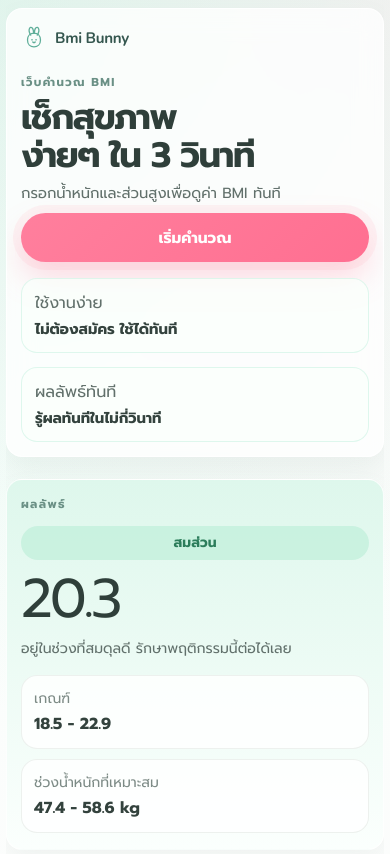
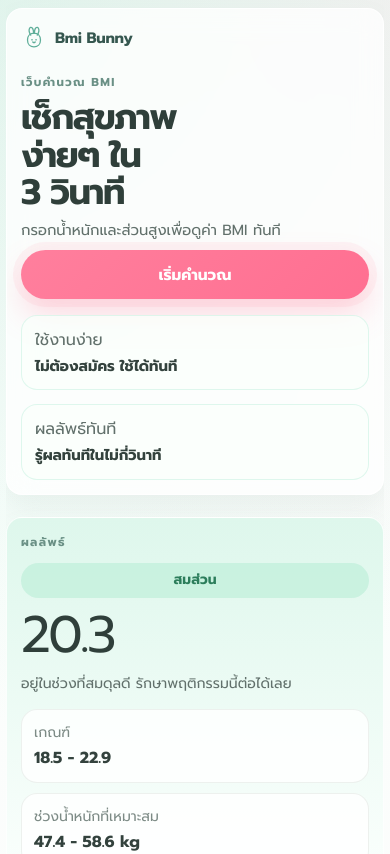
Before and after one commit to s6704062616036-collab/BMI_Bunny_Project, a React (Vite) app: page / in a window 390 px wide. Shown: the top 854 px of the page. Built offline with nearby package versions, Linux system fonts and the light colour scheme.

Commit message:
Tune iPhone 12 responsive layout

```diff
--- a/src/App.css
+++ b/src/App.css
@@ -34,7 +34,7 @@
   font-size: 1.1rem;
   font-weight: 700;
   letter-spacing: -0.02em;
-  font-family: 'Nunito', 'Prompt', sans-serif;
+  font-family: 'Prompt', 'Noto Sans Thai', sans-serif;
 }
 
 .hero-grid {
@@ -48,6 +48,7 @@
   display: grid;
   align-content: center;
   gap: 14px;
+  min-width: 0;
 }
 
 .eyebrow,
@@ -65,6 +66,7 @@
 .section-head h2 {
   margin: 0;
   text-wrap: balance;
+  overflow-wrap: anywhere;
 }
 
 .hero-text,
@@ -113,6 +115,7 @@
 .hero-aside {
   display: grid;
   gap: 14px;
+  min-width: 0;
 }
 
 .hero-note {
@@ -128,6 +131,7 @@
   color: #33423d;
   font-size: 1rem;
   line-height: 1.55;
+  overflow-wrap: anywhere;
 }
 
 .main-grid {
@@ -139,6 +143,7 @@
 
 .panel {
   padding: 30px;
+  min-width: 0;
 }
 
 .form-panel {
@@ -342,6 +347,7 @@
   display: grid;
   gap: 18px;
   align-content: start;
+  min-width: 0;
   transition:
     transform 0.2s ease,
     box-shadow 0.2s ease;
@@ -430,6 +436,11 @@
 .result-list span {
   font-size: 0.9rem;
   color: #7d8b86;
+}
+
+.result-list strong,
+.guide-card p {
+  overflow-wrap: anywhere;
 }
 
 .guide-grid {
@@ -720,6 +731,10 @@
     line-height: 1.55;
   }
 
+  .hero-copy h1 {
+    max-width: 8ch;
+  }
+
   .hero-note {
     gap: 4px;
     padding: 14px 15px;
@@ -845,6 +860,10 @@
     gap: 8px;
   }
 
+  .hero-copy h1 {
+    max-width: 7.4ch;
+  }
+
   .hero-text {
     font-size: 0.92rem;
   }
@@ -890,7 +909,7 @@
   }
 
   .result-value {
-    font-size: clamp(2.6rem, 18vw, 3.4rem);
+    font-size: clamp(2.5rem, 17vw, 3.2rem);
   }
 
   .result-note {
@@ -903,6 +922,25 @@
   }
 }
 
+@supports (-webkit-touch-callout: none) {
+  @media (max-width: 430px) {
+    .hero-card,
+    .panel {
+      backdrop-filter: none;
+    }
+
+    .hero-copy h1 {
+      letter-spacing: -0.035em;
+    }
+
+    .hero-text,
+    .hero-note strong,
+    .result-note {
+      line-height: 1.5;
+    }
+  }
+}
+
 @media (hover: none) {
   .hero-button:hover,
   .primary-button:hover:not(:disabled),
--- a/src/index.css
+++ b/src/index.css
@@ -1,4 +1,4 @@
-@import url('https://fonts.googleapis.com/css2?family=Nunito:wght@600;700&family=Prompt:wght@400;500;600;700&display=swap');
+@import url('https://fonts.googleapis.com/css2?family=Prompt:wght@400;500;600;700&display=swap');
 
 :root {
   color: #4b5b56;
```
